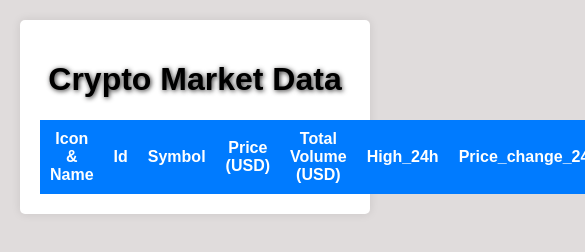
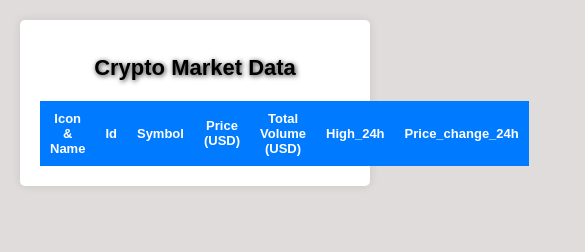
Before and after one commit to sakshi-rah/Sakshi_Rahangdale_DOM_final_6th_Oct_23, a plain HTML site: page index.html in a window 390 px wide. Shown: the top 252 px of the page, 585 px wide, since content can reach past the window. Drawn offline with Linux system fonts and the light colour scheme; no server answers.

Commit message:
css modify

```diff
--- a/style.css
+++ b/style.css
@@ -16,7 +16,17 @@ body {
 
 h1 {
     text-align: center;
-    text-shadow:1px 1px 5px #272626;
+    text-shadow: 1px 1px 5px #272626;
+}
+
+@media(max-width: 470px) {
+    h1{
+        font-size: 22px;
+    }
+    table th {
+       font-size: 13px;
+    }
+
 }
 
 table {
```
